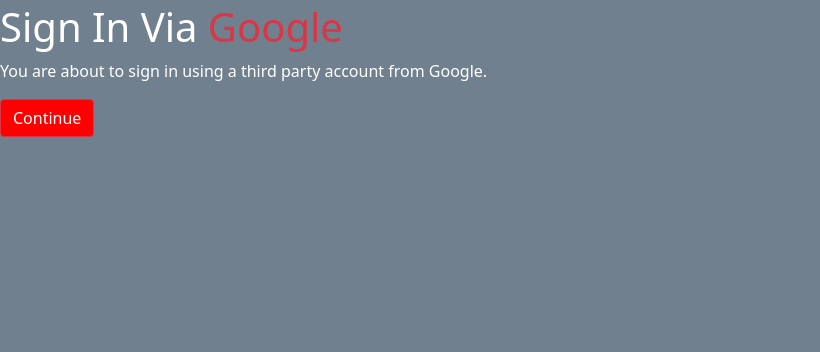
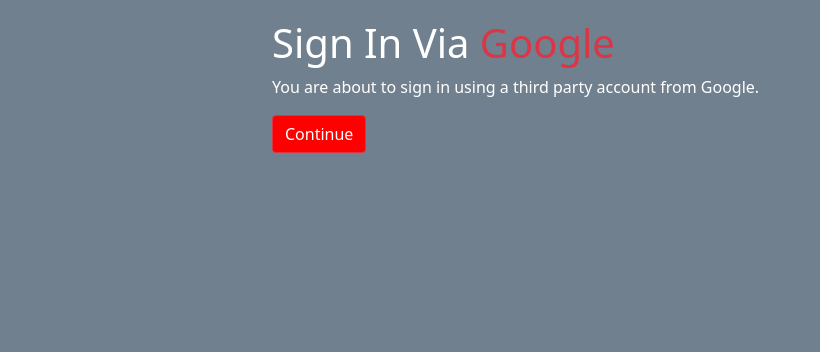
Before and after one commit to MikeMaroni9/P4-Reddit-Django, a Django app: page /accounts/google/login/ in a window 1280 px wide. Shown: the part 149-501 px from the top of the page, without its empty margins (0-820 px from the left). Run offline with Django 4.2, Linux system fonts and the light colour scheme.

Commit message:
login form via google - style finilized

```diff
--- a/templates/socialaccount/login.html
+++ b/templates/socialaccount/login.html
@@ -5,17 +5,25 @@
 
 {% block content %}
 {% if process == "connect" %}
+
+
 <h1>{% blocktrans with provider.name as provider %}Connect {{ provider }}{% endblocktrans %}</h1>
-
 <p>{% blocktrans with provider.name as provider %}You are about to connect a new third party account from {{ provider }}.{% endblocktrans %}</p>
 {% else %}
+<div class="form-group">
+  <div class="container login">
+    <div class="row">
+      <div class="col-md-8 mt-3 offset-md-2">
         <h1>{% blocktrans with provider.name as provider %}<span class="text-white">Sign In Via</span> <span class="text-danger">{{ provider }}</span>{% endblocktrans %}</h1>
 
         <p>{% blocktrans with provider.name as provider %} <span class="text-white">You are about to sign in using a third party account from {{ provider }}.{% endblocktrans %} </span></span></p>
 {% endif %}
-
         <form method="post">
         {% csrf_token %}
         <button type="submit" class="btn btn-danger">{% trans "Continue" %}</button>
         </form>
+      </div>
+    </div>
+  </div>
+</div>
 {% endblock %}
```
Lines whose indentation alone changed are shown as unchanged.
